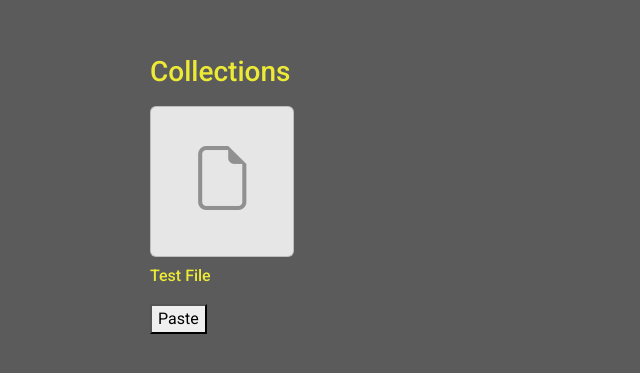
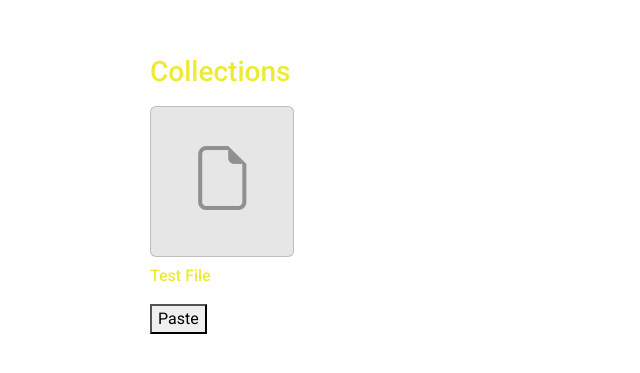
Before and after one commit to MohaElder/pearchive, a SvelteKit app: page /files in a window 1280 px wide. Shown: the part 101-474 px from the top of the page, without its empty margins (0-640 px from the left). Built offline with nearby package versions, Linux system fonts and the light colour scheme.

Commit message:
feat(PearFile, PearFolder): Use PriorityQueue in PearFolder, add GUID id for PearFile and PearFolder

```diff
--- a/src/libs/components/File.svelte
+++ b/src/libs/components/File.svelte
@@ -25,8 +25,8 @@
 
 	const handleOutsideClick = (event: MouseEvent) => {
 		const target = event.target as HTMLElement;
-		const cardElement = document.querySelector('.my-card') as HTMLElement;
-		if (!cardElement.contains(target)) {
+		const cardElement = document.getElementById(file.id) as HTMLElement;
+		if (!cardElement?.contains(target)) {
 			file.selected = false;
 			handleFileUnSelected();
 		}
@@ -39,6 +39,7 @@
 </script>
 
 <button
+	id={file.id}
 	class={'card my-card ' + clickEffectClass}
 	on:click={handleClick}
 	on:dblclick={handleDoubleClick}
@@ -51,11 +52,9 @@
 <style lang="scss" scoped>
 	/** Most of the css here is generated by ChatGPT */
 
-	@import '../../scss//style.scss'; //import to use color variable
-
 	.file-name {
 		margin-top: 7px;
-		color: $primary;
+		color: var(--bs-primary);
 		font-size: 1rem;
 		font-weight: 500;
 	}
--- a/src/libs/infrastructure/PearFile.ts
+++ b/src/libs/infrastructure/PearFile.ts
@@ -1,4 +1,7 @@
+import { v4 as uuidv4 } from 'uuid';
+
 export class PearFile {
+    id: string;
     media: {
         src: string,
         type: MediaType,
@@ -11,6 +14,7 @@ export class PearFile {
     selected: boolean;
 
     constructor(media: { src: string, type: MediaType }, name: string, receipient: string, sender: string, description: string, icon: string, selcted: boolean = false) {
+        this.id = uuidv4();
         this.media = media;
         this.name = name;
         this.receipient = receipient;
--- a/src/scss/style.scss
+++ b/src/scss/style.scss
@@ -1,5 +1,21 @@
-$primary: #EDEA36;
-$body-bg: #5B5B5B;
+$theme-colors: (
+  "primary": #EDEA36,
+  "secondary": #ffffff,
+  "success": #28a745,
+  "info": #17a2b8,
+  "warning": #ffc107,
+  "danger": #dc3545,
+  "light": #f8f9fa,
+  "dark": #5B5B5B
+);
+
+$body-bg-dark: #5B5B5B;
+$headings-color: map-get($theme-colors, "primary");
+
+$card-title-color: map-get($theme-colors, "secondary");
+$card-subtitle-color: map-get($theme-colors, "secondary");
+$card-bg: #4a4a4a;
+
 $font-family-sans-serif: 'Roboto', sans-serif;
 
 $headings-font-family: 'Roboto', sans-serif;
@@ -11,7 +27,7 @@ $display-font-sizes: (
   5: 2.5rem,
   6: 2.0rem
 );
-$headings-color: #EDEA36;
+
 $display-font-weight: 700;
 
 $btn-border-width: 2px;
@@ -19,3 +35,7 @@ $btn-border-radius-sm: 5rem;
 $btn-border-radius-lg: 5rem;
 
 @import "bootstrap/scss/bootstrap";
+
+.my-text {
+  color: var(--bs-light);
+}
```
Also changed, not shown: src/libs/infrastructure/PearFolder.ts (+17 -3 lines).
